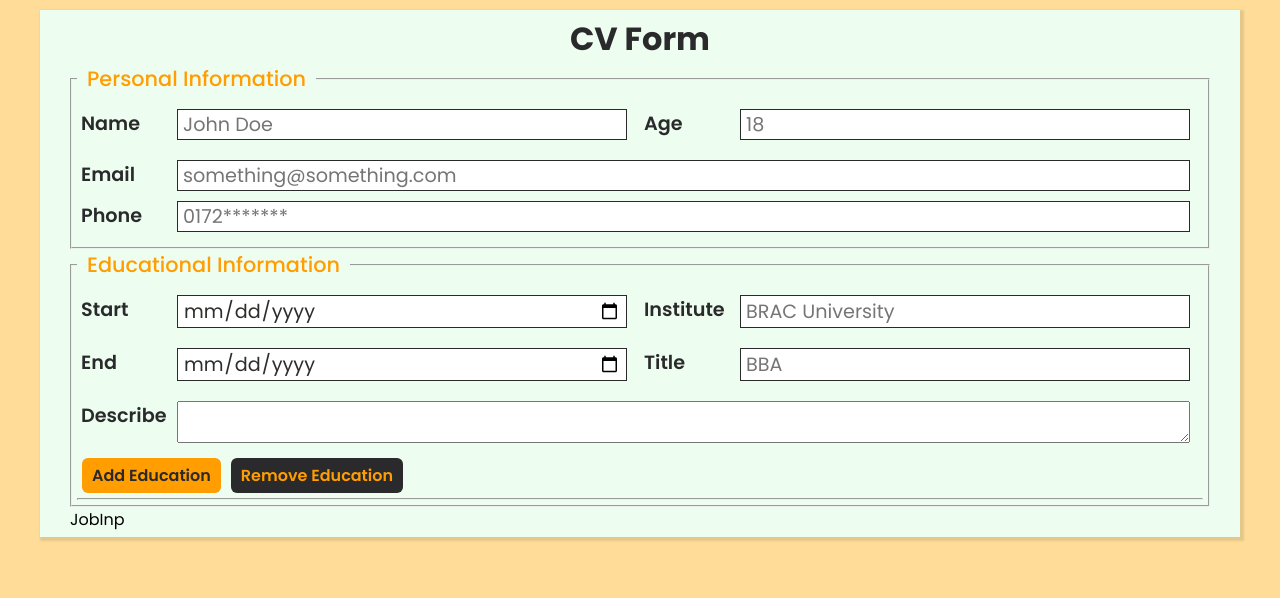
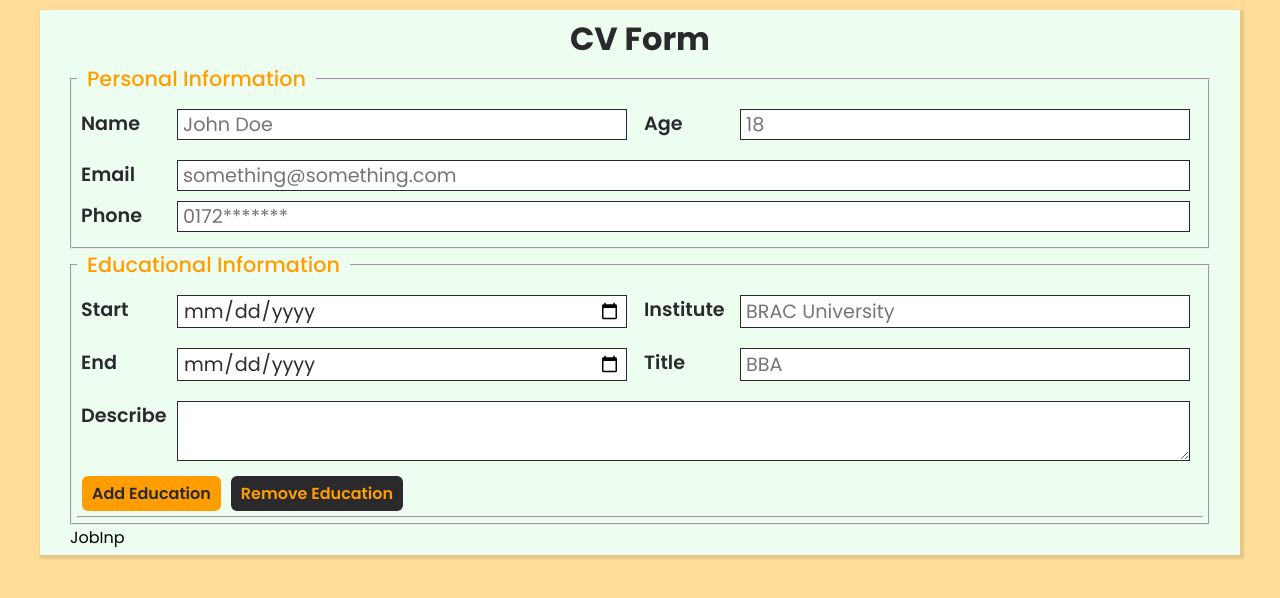
Before and after one commit to adnansyed101/CVCreator, a React (Vite) app: page / in a window 1280 px wide. Shown: the top 598 px of the page. Built offline with nearby package versions, Linux system fonts and the light colour scheme.

Commit message:
add textarea css

```diff
--- a/src/index.css
+++ b/src/index.css
@@ -57,7 +57,8 @@ label {
   font-weight: 600;
 }
 
-input {
+input,
+textarea {
   width: 90%;
   font-size: 1.2rem;
   padding: 0 5px;
@@ -77,10 +78,6 @@ input {
 
 .group > .control > input {
   width: 80%;
-}
-
-textarea {
-  width: 90%;
 }
 
 .addBtn,
```
